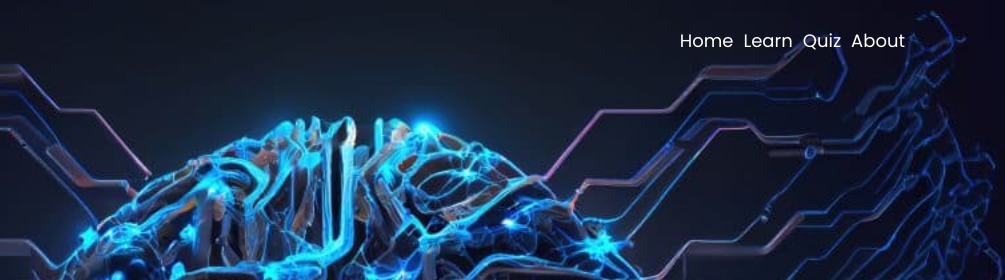
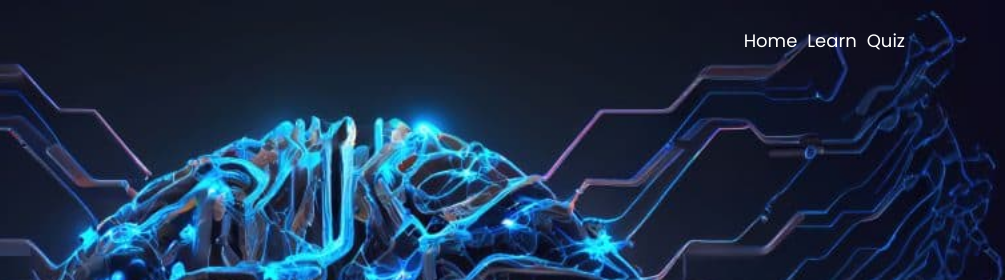
Before and after one commit to ahmadantabli/AI-Web-Final-Project, a plain HTML site: page index.html in a window 1280 px wide. Shown: the top 280 px of the page, 275-1280 px from the left. Drawn offline with Linux system fonts and the light colour scheme.

Commit message:
small update

```diff
--- a/index.html
+++ b/index.html
@@ -21,7 +21,6 @@
             <a href="index.html">Home</a>
             <a href="learn.html">Learn</a>
             <a href="quiz.html">Quiz</a>
-            <a href="about.html">About</a>
         </nav>
     </header>
 
```
Also changed, not shown: learn.html (+0 -1 lines), quiz.html (+0 -1 lines).
